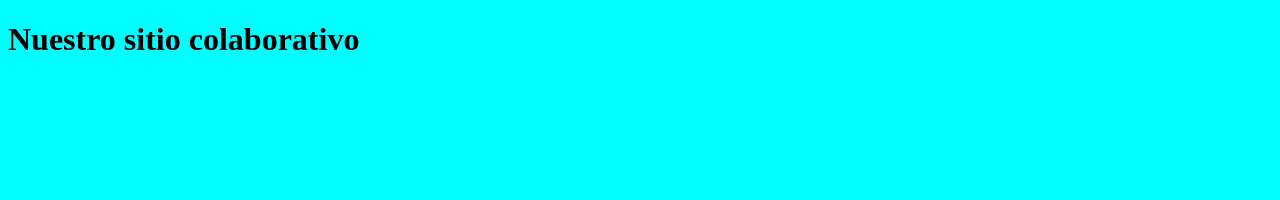
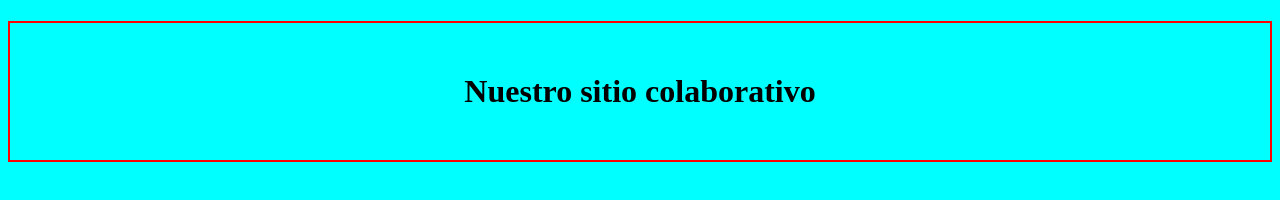
Before and after one commit to chisitomortadela/sitio-equipo, a plain HTML site: page index.html in a window 1280 px wide. Drawn offline with Linux system fonts and the light colour scheme.

Commit message:
agrego encabezado

```diff
--- a/style.css
+++ b/style.css
@@ -1,3 +1,9 @@
 body{
     background-color: aqua;
 }
+
+h1{
+    border: 2px solid red;
+    text-align: center;
+    padding: 50px;
+}
```
